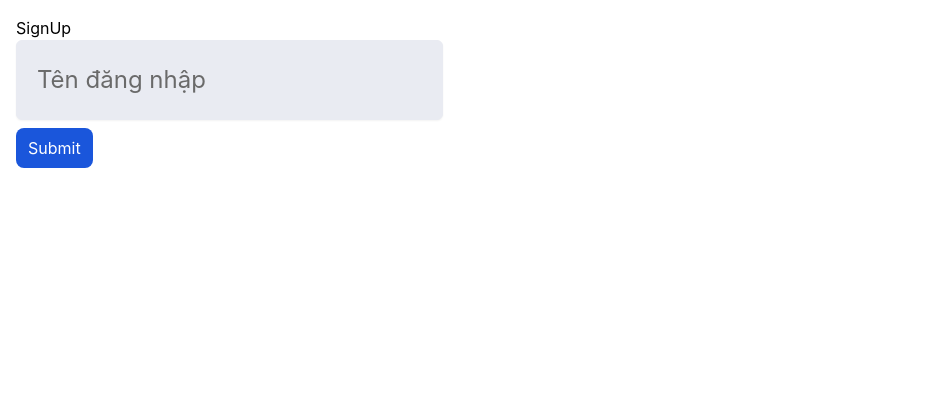
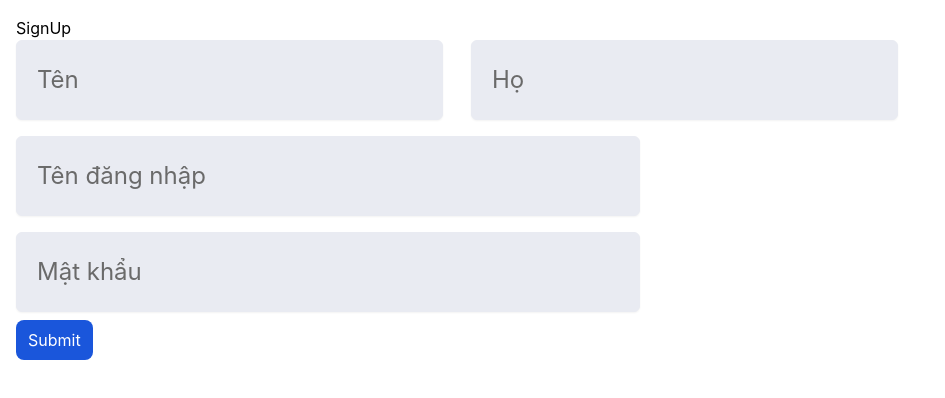
Before and after one commit to codeclubvn/erp-client, a React (Vite) app: page /signup in a window 1280 px wide. Shown: the top 398 px of the page, without its empty margins (0-945 px from the left). Built offline with nearby package versions, Linux system fonts and the light colour scheme.

Commit message:
feat: form

```diff
--- a/src/screens/SignUp/SignUp.tsx
+++ b/src/screens/SignUp/SignUp.tsx
@@ -17,18 +17,35 @@ export const SignUp = () => {
         <div className="p-4">
             SignUp
             <form className="space-y-2" onSubmit={handleSubmit(onSubmit)}>
+                <div className="flex w-1/2 flex-auto flex-col space-y-4">
+                    <div className="flex space-x-7">
                         <FormControl error={!!errors.input}>
                             <Input
-                        placeholder="Tên đăng nhập"
+                                placeholder="Tên"
                                 defaultValue=""
                                 {...register('input', { required: true })}
                             />
                             {errors.input && (
                                 <FormHelperText className="text-red-600">
-                            Tên đăng nhập không hợp lệ.
+                                    Tên không hợp lệ.
                                 </FormHelperText>
                             )}
                         </FormControl>
+                        <FormControl>
+                            <Input placeholder="Họ" defaultValue="" />
+                        </FormControl>
+                    </div>
+                    <FormControl>
+                        <Input placeholder="Tên đăng nhập" defaultValue="" />
+                    </FormControl>
+                    <FormControl>
+                        <Input
+                            placeholder="Mật khẩu"
+                            defaultValue=""
+                            type="password"
+                        />
+                    </FormControl>
+                </div>
                 <div>
                     <Button type="submit">Submit</Button>
                 </div>
```
Lines whose indentation alone changed are shown as unchanged.
